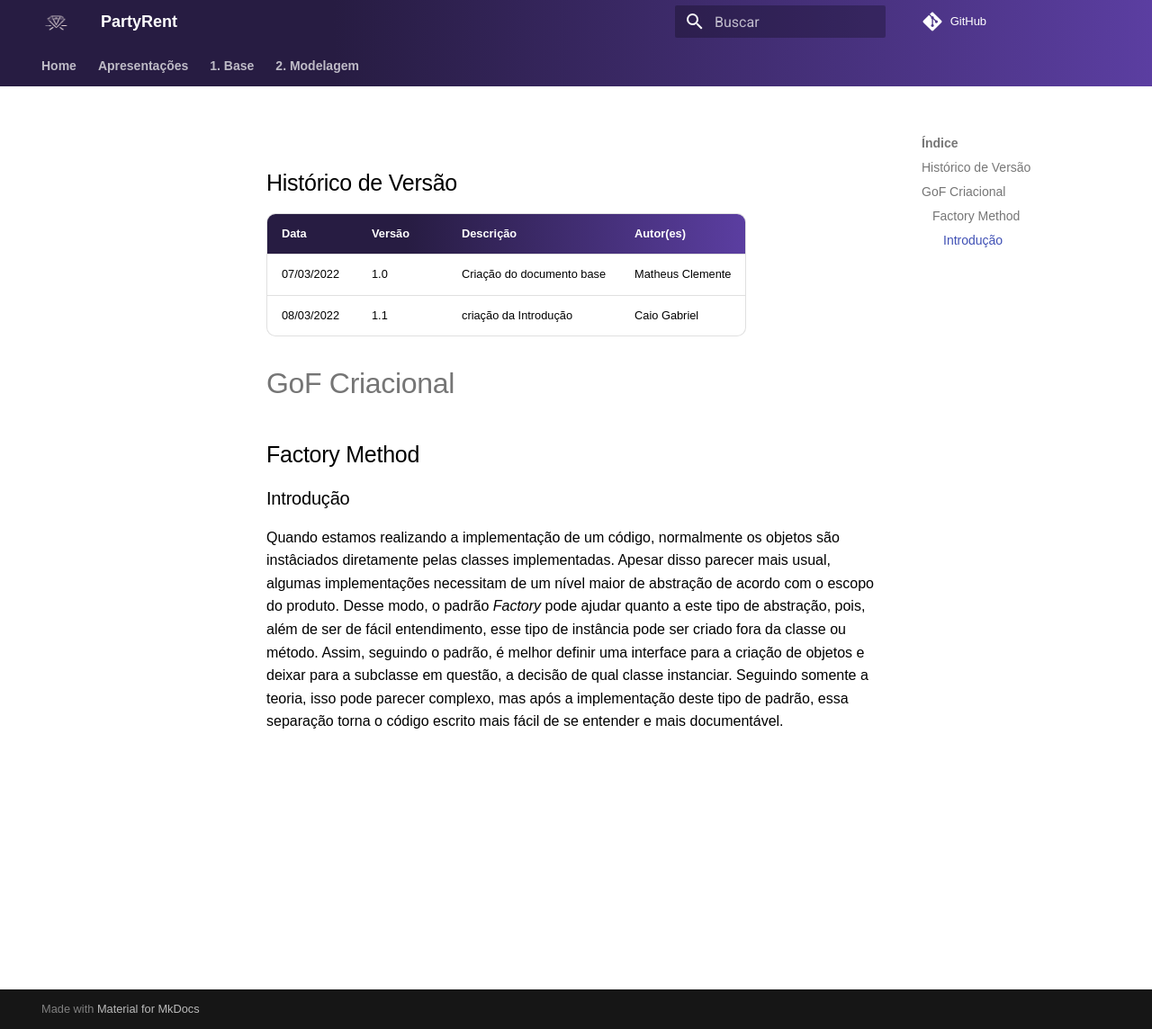
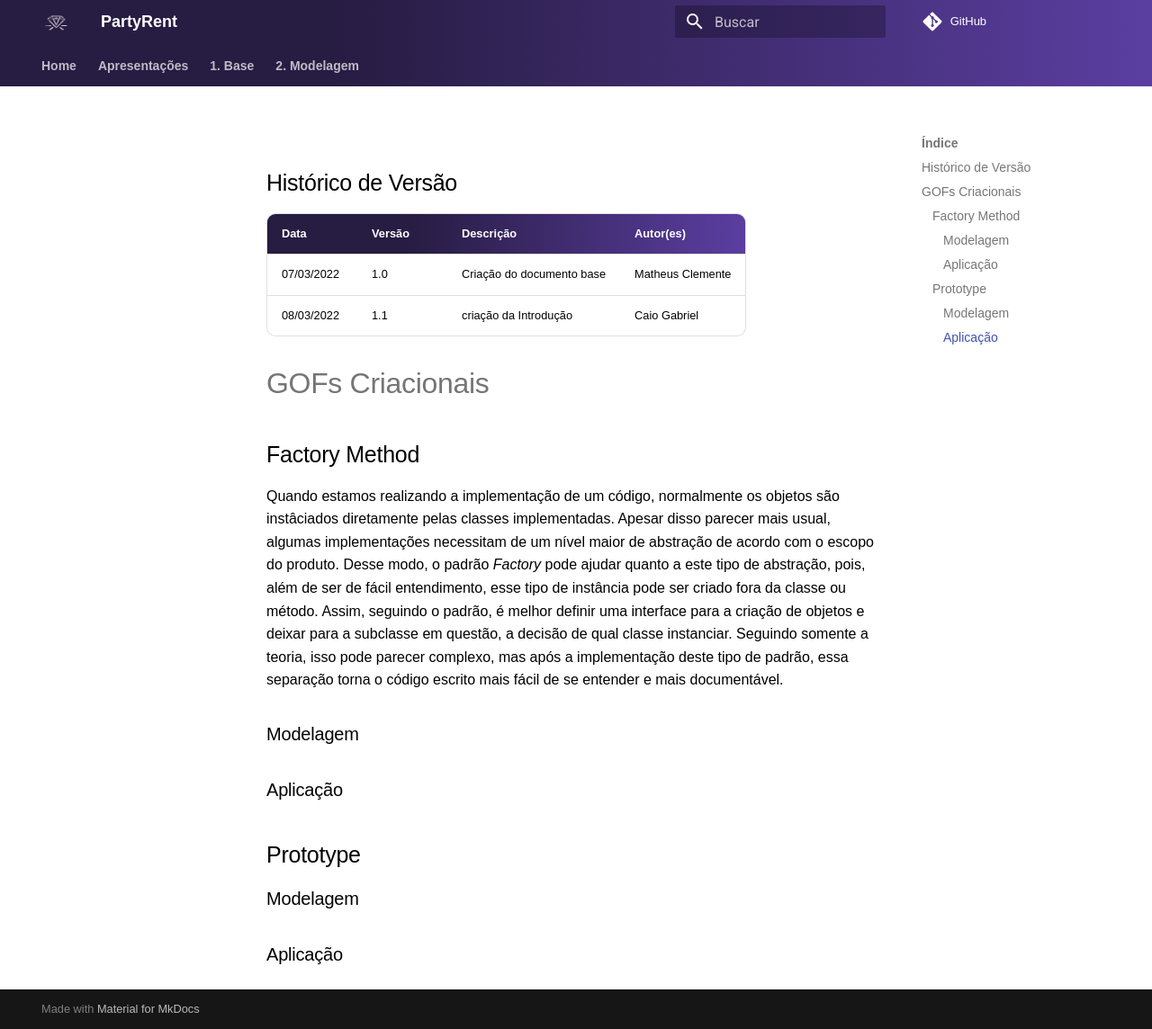
Before and after one commit to UnBArqDsw2021-2/2021.2_G7_-AluguelKitsFesta, an MkDocs documentation site: the page built from docs/padrao/gof_criacional.md, in a window 1280 px wide and 1144 px high. Shown: the whole window at 90% size. Built offline with MkDocs 1.6.1 and Material for MkDocs 9.7.7, drawn with Linux system fonts in a browser that asks for light colours; comment, search, counter and statistics services are not loaded.

Commit message:
Updating creational gofs

```diff
--- a/docs/padrao/gof_criacional.md
+++ b/docs/padrao/gof_criacional.md
@@ -6,11 +6,9 @@
 | 08/03/2022 | 1.1    | criação da Introdução      | Caio Gabriel |
 
 
-# GoF Criacional
+# GOFs Criacionais
 
 ## Factory Method
-
-### Introdução
 
 Quando estamos realizando a implementação de um código, normalmente os objetos são instâciados diretamente pelas classes implementadas.
 Apesar disso parecer mais usual, algumas implementações necessitam de um nível maior de abstração de acordo com o escopo do produto.
@@ -18,3 +16,15 @@ Desse modo, o padrão *Factory* pode ajudar quanto a este tipo de abstração, p
 pode ser criado fora da classe ou método. Assim, seguindo o padrão, é melhor definir uma interface para a criação de objetos e deixar para
 a subclasse em questão, a decisão de qual classe instanciar. Seguindo somente a teoria, isso pode parecer complexo, mas após a implementação
 deste tipo de padrão, essa separação torna o código escrito mais fácil de se entender e mais documentável.
+
+### Modelagem
+
+### Aplicação
+
+
+
+## Prototype
+
+### Modelagem
+
+### Aplicação
```
